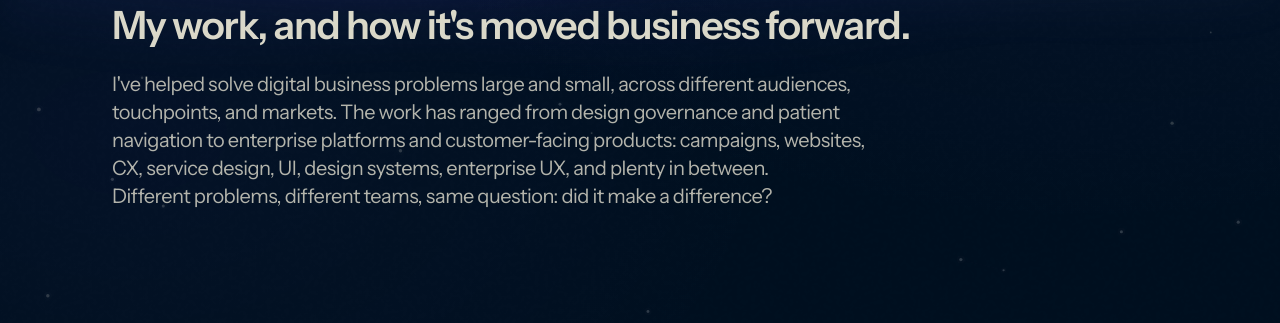
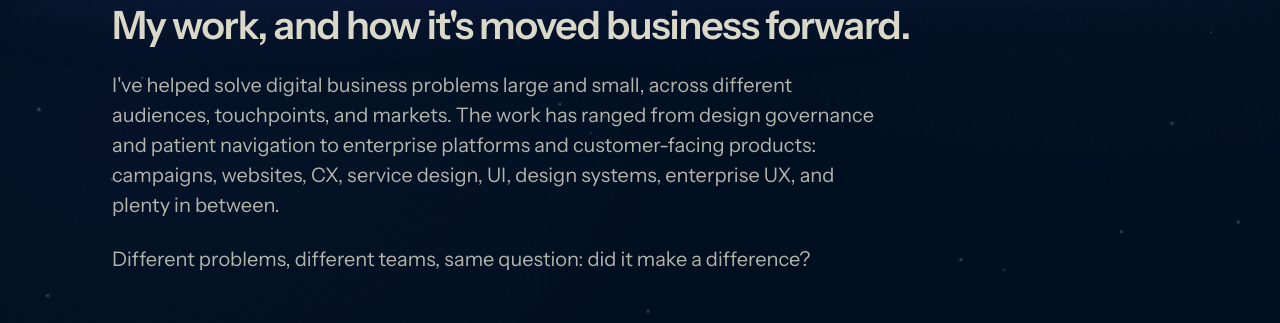
Before and after one commit to ShawnCapizzi/shawncapizzi-com, a Next.js app: page /work in a window 1280 px wide. Shown: the part 188-511 px from the top of the page. Built offline with nearby package versions, Linux system fonts and the light colour scheme; no server answers.

Commit message:
Page lead paragraphs: normal tracking, 1.5 leading, paragraph gap when stacked

```diff
--- a/app/globals.css
+++ b/app/globals.css
@@ -439,14 +439,14 @@ h3 {
    space tokens). Pages set no margin utilities on type.
 
    Leading follows Apple's HIG shape: tighter as size grows, loose
-   for long passages. Titles 1.05 to 1.25, hero lead 1.4, body 1.6,
+   for long passages. Titles 1.05 to 1.25, hero lead 1.5, body 1.6,
    small 1.5, labels 1.4.
 
    - .hero-title     page H1. 30px, then 39px from 1024px up.
                      Pair with .headline-gleam (home) or
                      .headline-static (every other page).
    - .hero-lead      the paragraph directly under a page H1.
-                     Instrument Sans 20/28, cream at 82%.
+                     Instrument Sans 20/30, no tracking, cream at 82%.
    - .section-title  every section H2, including the closing ask.
                      30px at all widths.
    - .card-title     titles inside cards and panels. 20px, then
@@ -485,13 +485,23 @@ h3 {
   margin-top: var(--space-after-hero-title);
 }
 
+/* November 11, 2026: the lead ran at the headings' -0.025em tracking and
+   1.4 leading, which read tight across lines of up to 79 characters
+   (Shawn, in Edge). It is running text, so it takes the face's own
+   spacing (0) and 1.5 leading. A lead that follows another paragraph
+   (a second lead, the /thinking tagline, the /privacy date) keeps the
+   paragraph gap instead of touching it. */
 .hero-lead {
   font-family: var(--font-instrument-sans), -apple-system, BlinkMacSystemFont, system-ui, sans-serif;
   font-size: 1.25rem;
-  line-height: 1.4;
+  line-height: 1.5;
   font-weight: 400;
-  letter-spacing: -0.025em;
+  letter-spacing: 0;
   color: rgba(218, 216, 201, 0.82);
+}
+
+p + .hero-lead {
+  margin-top: var(--space-paragraph);
 }
 
 .section-title {
--- a/app/thinking/page.tsx
+++ b/app/thinking/page.tsx
@@ -72,7 +72,7 @@ export default function Page() {
           <h1 className="headline-static hero-title text-balance max-w-4xl">
             The Capizzi Process
           </h1>
-          <p className="mt-4 font-mono text-base md:text-lg text-text-primary tracking-tight">
+          <p className="font-mono text-base md:text-lg text-text-primary">
             Listen first. Make it visible. Prove it worked.
           </p>
           <p className="hero-lead max-w-3xl text-pretty">
```
Also changed, not shown: 2 other files (tests, documents, lock files or other folders).
